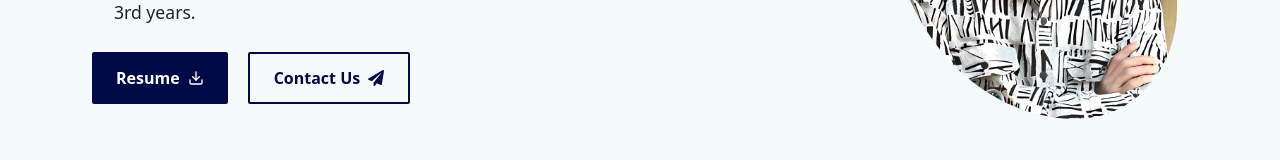
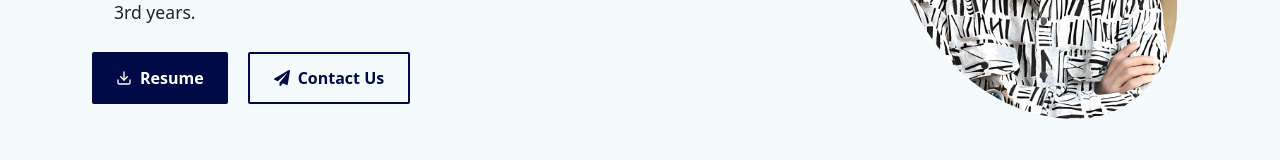
Before and after one commit to amankureshi/portfolio-2025, a React (Vite) app: page / in a window 1280 px wide. Shown: the part 486-646 px from the top of the page. Built offline with nearby package versions, Linux system fonts and the light colour scheme.

Commit message:
icon change and before icon postion

```diff
--- a/src/Components/HeroSection.jsx
+++ b/src/Components/HeroSection.jsx
@@ -58,13 +58,13 @@ const HeroSection = () => {
               class="btn btn-dark text-white px-4 py-3 lh-1 d-flex justify-content-center align-items-center resume-btn"
               target="_blank"
             >
-              Resume <FiDownload class="ms-2" />
+              <FiDownload class="me-2" /> Resume
             </a>
             <a
               target="_blank"
               class="btn contact-btn px-4 py-3 lh-1 d-flex justify-content-center align-items-center resume-btn"
             >
-              Contact Us <FaPaperPlane class="ms-2" />
+              <FaPaperPlane class="me-2" /> Contact Us
             </a>
           </div>
         </div>
```
